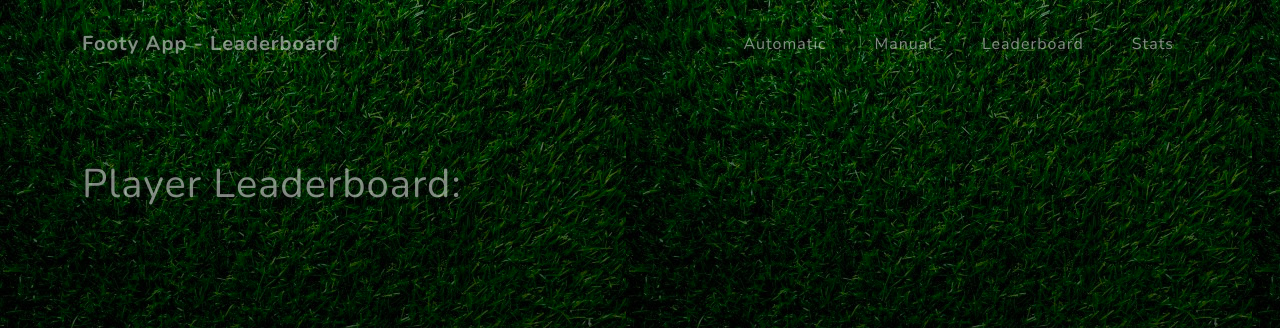
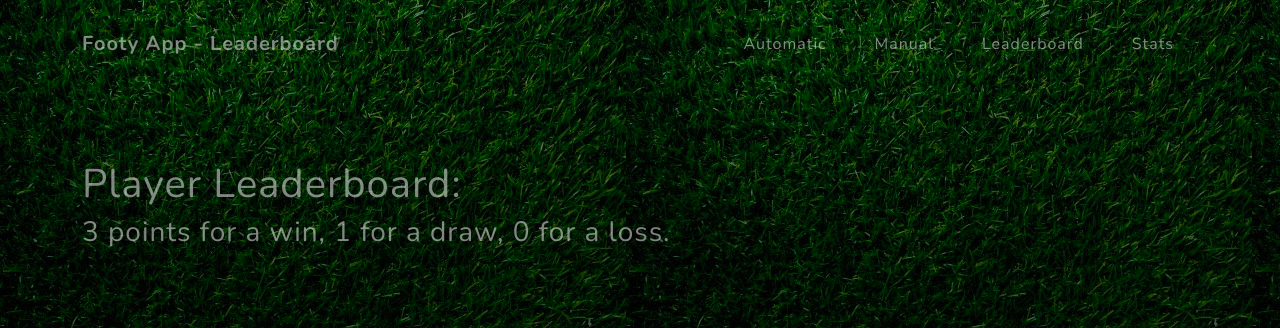
Before and after one commit to bignellrp/footyapp, a Flask app: template templates/leaderboard.html in a window 1280 px wide. Shown: the top 328 px of the page. Run offline with Flask 2, Linux system fonts and the light colour scheme; the template is opened without the code that fills it, so the values that code supplies are empty; some libraries are stand-ins or nearby versions.

Commit message:
Added subtitle to leaderboard

```diff
--- a/templates/leaderboard.html
+++ b/templates/leaderboard.html
@@ -54,6 +54,7 @@
                   <div class="col-xl-8 col-lg-7">
                       <div class="text-white-50 text-lg-left">
                           <h1>Player Leaderboard:</h1>
+                          <h3>3 points for a win, 1 for a draw, 0 for a loss.</h3>
                           <div class="text-pre">
                           <p>
                             <table>
```
